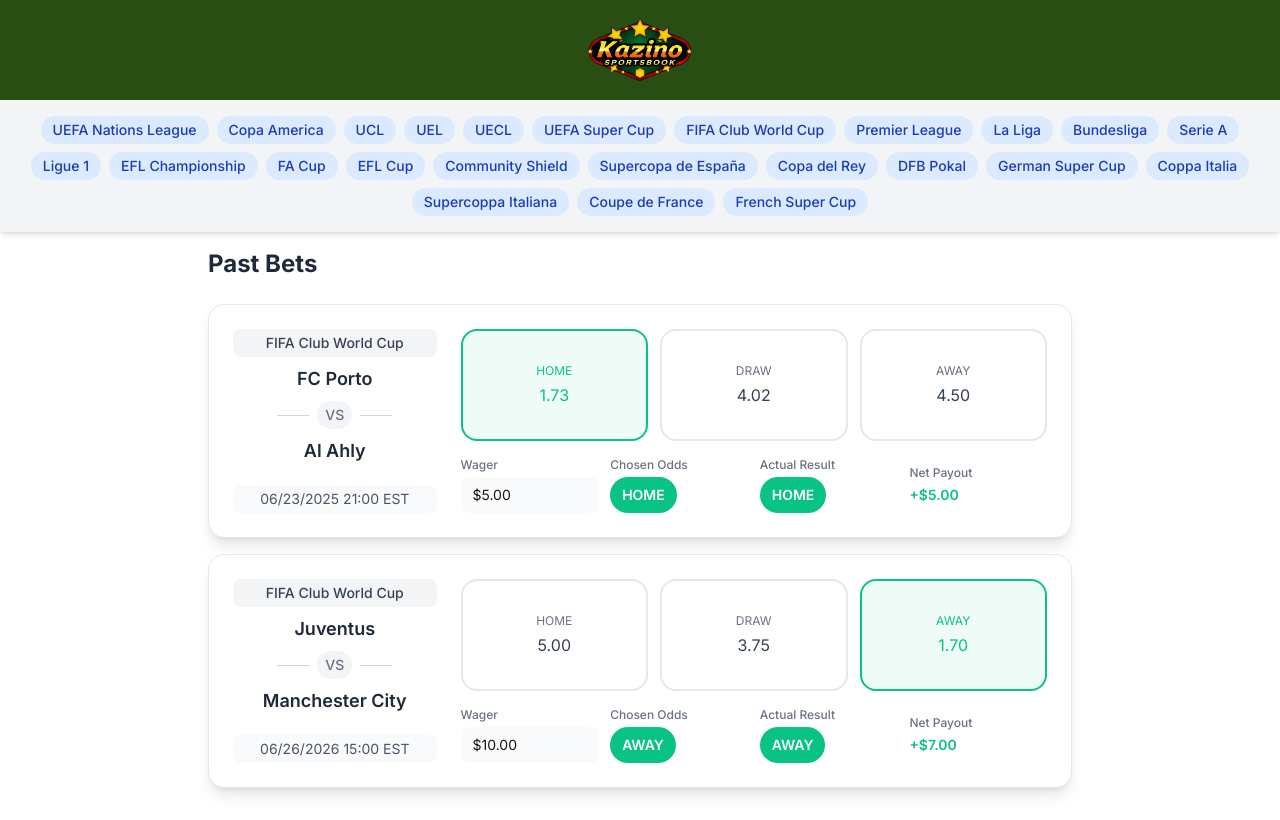
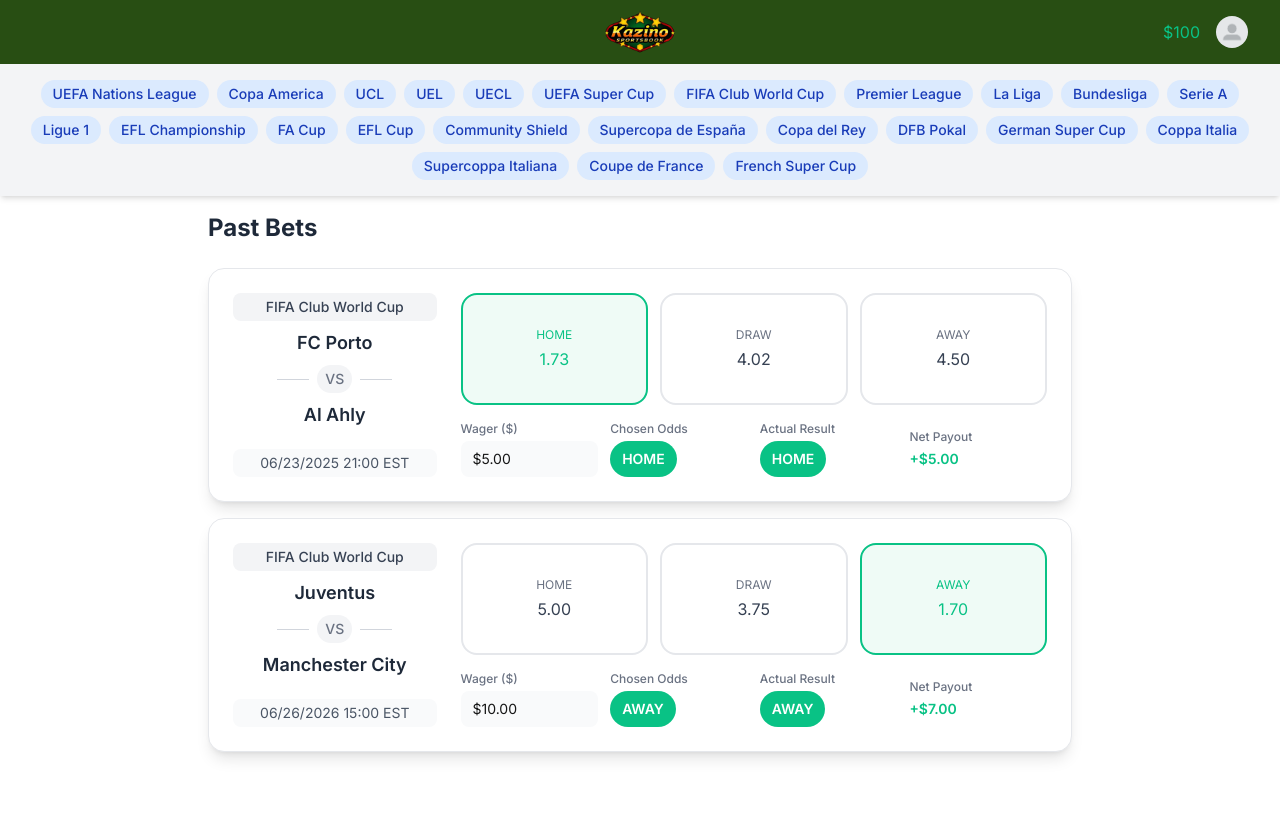
Before and after one commit to kazitishan/Kazino-Sportsbook, a Next.js app in the folder frontend/: page /profile/past-bets in a window 1280 px wide. Built offline with nearby package versions, Linux system fonts and the light colour scheme.

Commit message:
Updated the NavBar component to make active and past bets more easily accessible.

```diff
--- a/frontend/src/components/ActiveBet.jsx
+++ b/frontend/src/components/ActiveBet.jsx
@@ -44,7 +44,7 @@
 
                         <div className="flex items-center gap-3 w-full">
                             <div className="w-1/4">
-                                <label className="block text-xs font-medium text-gray-500 mb-1">Wager</label>
+                                <label className="block text-xs font-medium text-gray-500 mb-1">Wager ($)</label>
                                 <div className="w-full px-3 py-2 text-sm bg-gray-50 rounded-lg">
                                     {activeBet.wager}
                                 </div>
@@ -80,7 +80,6 @@
                 </div>
             </div>
 
-            {/* Edit Overlay remains exactly the same */}
             {showEditOverlay && (
                 <div className="fixed inset-0 bg-black bg-opacity-50 flex items-center justify-center z-50">
                     <div className="bg-white rounded-2xl p-6 w-full max-w-md">
--- a/frontend/src/components/Match.jsx
+++ b/frontend/src/components/Match.jsx
@@ -69,7 +69,7 @@
 
                     <div className="flex items-center gap-3 w-full">
                         <div className="w-1/4">
-                            <label className="block text-xs font-medium text-gray-500 mb-1">Wager</label>
+                            <label className="block text-xs font-medium text-gray-500 mb-1">Wager ($)</label>
                             <input
                                 type="text"
                                 inputMode="decimal"
--- a/frontend/src/components/NavBar.jsx
+++ b/frontend/src/components/NavBar.jsx
@@ -1,4 +1,7 @@
+"use client"
+
 import Link from "next/link";
+import { useState, useRef, useEffect } from "react";
 
 function NavBar() {
     const competitions = [
@@ -28,12 +31,66 @@
         "French Super Cup"
     ];
 
+    const [isDropdownOpen, setIsDropdownOpen] = useState(false);
+    const dropdownRef = useRef(null);
+
+    useEffect(() => {
+        function handleClickOutside(event) {
+            if (dropdownRef.current && !dropdownRef.current.contains(event.target)) {
+                setIsDropdownOpen(false);
+            }
+        }
+
+        document.addEventListener("mousedown", handleClickOutside);
+        return () => {
+            document.removeEventListener("mousedown", handleClickOutside);
+        };
+    }, []);
+
     return (
         <nav className="bg-white shadow-md">
-            <div className="px-8 flex justify-center items-center bg-[#284e13ff]">
-                <Link href="/" className="">
-                    <img src="/logo.svg" alt="Kazino Sportsbook Logo" className="w-30 h-25" />
-                </Link>
+            <div className="p-8 flex items-center bg-[#284e13ff] relative h-16">
+                <div className="absolute left-1/2 transform -translate-x-1/2">
+                    <Link href="/" className="flex items-center">
+                        <img src="/logo.svg" alt="Kazino Sportsbook Logo" className="w-20" />
+                    </Link>
+                </div>
+
+                <div className="ml-auto flex gap-4 items-center">
+                    <p className="text-[#09C285]">$100</p>
+
+                    <div className="relative" ref={dropdownRef}>
+                        <button
+                            onClick={() => setIsDropdownOpen(!isDropdownOpen)}
+                            className="flex items-center focus:outline-none"
+                        >
+                            <img
+                                src="/default-profile.png"
+                                alt="Profile"
+                                className="w-8 h-8 rounded-full object-cover"
+                            />
+                        </button>
+
+                        {isDropdownOpen && (
+                            <div className="absolute right-0 mt-2 w-48 bg-white rounded-md shadow-lg py-1 z-50">
+                                <Link
+                                    href="/profile/active-bets"
+                                    className="block px-4 py-2 text-sm text-gray-700 hover:bg-gray-100"
+                                    onClick={() => setIsDropdownOpen(false)}
+                                >
+                                    Active Bets
+                                </Link>
+                                <Link
+                                    href="/profile/past-bets"
+                                    className="block px-4 py-2 text-sm text-gray-700 hover:bg-gray-100"
+                                    onClick={() => setIsDropdownOpen(false)}
+                                >
+                                    Past Bets
+                                </Link>
+                            </div>
+                        )}
+                    </div>
+                </div>
             </div>
 
             <div className="flex flex-wrap justify-center gap-2 p-4 bg-gray-100">
--- a/frontend/src/components/PastBet.jsx
+++ b/frontend/src/components/PastBet.jsx
@@ -45,7 +45,7 @@
 
                     <div className="flex items-center gap-3 w-full">
                         <div className="w-1/4">
-                            <label className="block text-xs font-medium text-gray-500 mb-1">Wager</label>
+                            <label className="block text-xs font-medium text-gray-500 mb-1">Wager ($)</label>
                             <div className="w-full px-3 py-2 text-sm bg-gray-50 rounded-lg">
                                 {pastBet.wager}
                             </div>
```
Also changed, not shown: frontend/public/default-profile.png (added).
